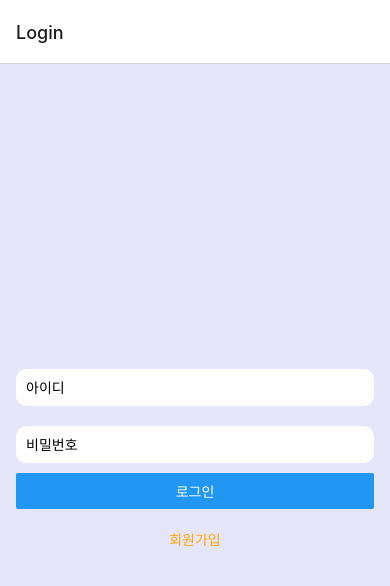
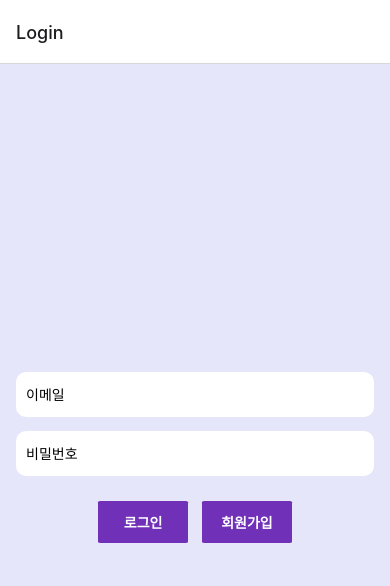
Before and after one commit to hnyoojin/Setty, a React Native app: screen /Login in a window 390 px wide. Shown: the top 586 px of the page. Built offline with nearby package versions, Linux system fonts and the light colour scheme.

Commit message:
로그인 화면 디자인 수정

```diff
--- a/screens/LoginScreen.js
+++ b/screens/LoginScreen.js
@@ -2,16 +2,16 @@ import React, { useState } from 'react';
 import { View, Text, TextInput, Button, Alert, StyleSheet, TouchableOpacity } from 'react-native';
 
 const LoginScreen = ({ navigation }) => {
-  const [userId, setUserId] = useState('');
+  const [userEmail, setUserEmail] = useState('');
   const [password, setPassword] = useState('');
 
   const handleLogin = () => {
-    if (userId === '') {
-      Alert.alert('아이디를 입력해주세요.');
+    if (userEmail === '') {
+      Alert.alert('이메일 입력해주세요.');
     } else if (password === '') {
       Alert.alert('비밀번호를 입력해주세요.');
-    } else if (userId !== 'testUser' || password !== '1234') {
-      Alert.alert('아이디 또는 비밀번호가 틀렸습니다.');
+    } else if (userEmail !== 'testUser' || password !== '1234') {
+      Alert.alert('이메일 주소 또는 비밀번호가 틀렸습니다.');
     } else {
       navigation.navigate('Main');
     }
@@ -21,9 +21,9 @@ const LoginScreen = ({ navigation }) => {
     <View style={styles.container}>
       <TextInput
         style={styles.input}
-        placeholder="아이디"
-        value={userId}
-        onChangeText={setUserId}
+        placeholder="이메일"
+        value={userEmail}
+        onChangeText={setUserEmail}
       />
       <TextInput
         style={styles.input}
@@ -32,10 +32,18 @@ const LoginScreen = ({ navigation }) => {
         onChangeText={setPassword}
         secureTextEntry
       />
-      <Button title="로그인" onPress={handleLogin} />
-      <TouchableOpacity onPress={() => navigation.navigate('회원유형선택')}>
-        <Text style={styles.signUpText}>회원가입</Text>
-      </TouchableOpacity>
+
+      <View style={styles.button}>
+        {/* 로그인 버튼 */}
+        <TouchableOpacity style={styles.loginButton} onPress={handleLogin}>
+          <Text style={styles.loginText}>로그인</Text>
+        </TouchableOpacity>
+
+        {/* 회원가입 버튼 */}
+        <TouchableOpacity style={styles.signUpButton} onPress={() => navigation.navigate('회원유형선택')}>
+          <Text style={styles.signUpText}>회원가입</Text>
+        </TouchableOpacity>
+      </View>
     </View>
   );
 };
@@ -48,15 +56,45 @@ const styles = StyleSheet.create({
     backgroundColor: '#E6E6FA',
   },
   input: {
+    flex: 0.04,
     backgroundColor: '#fff',
     borderRadius: 10,
-    marginVertical: 10,
+    marginVertical: '2%',
     padding: 10,
   },
+  button: {
+    flexDirection: 'row',
+    justifyContent: 'space-between',
+  },
+  loginButton: {
+    width: '25%',
+    color: 'white',
+    fontWeight: '700',
+    marginTop: '5%',
+    backgroundColor: '#7030B8',
+    padding: '3%',
+    borderRadius: '3%',
+    marginLeft: '23%',
+  },
+  signUpButton: {
+    width: '25%',
+    color: 'white',
+    fontWeight: '700',
+    marginTop: '5%',
+    backgroundColor: '#7030B8',
+    padding: '3%',
+    borderRadius: '3%',
+    marginRight: '23%',
+  },
+  loginText: {
+    textAlign: 'center',
+    color: 'white',
+    fontWeight: '700',
+  },
   signUpText: {
-    color: 'orange',
     textAlign: 'center',
-    marginTop: 20,
+    color: 'white',
+    fontWeight: '700',
   },
 });
 
```
